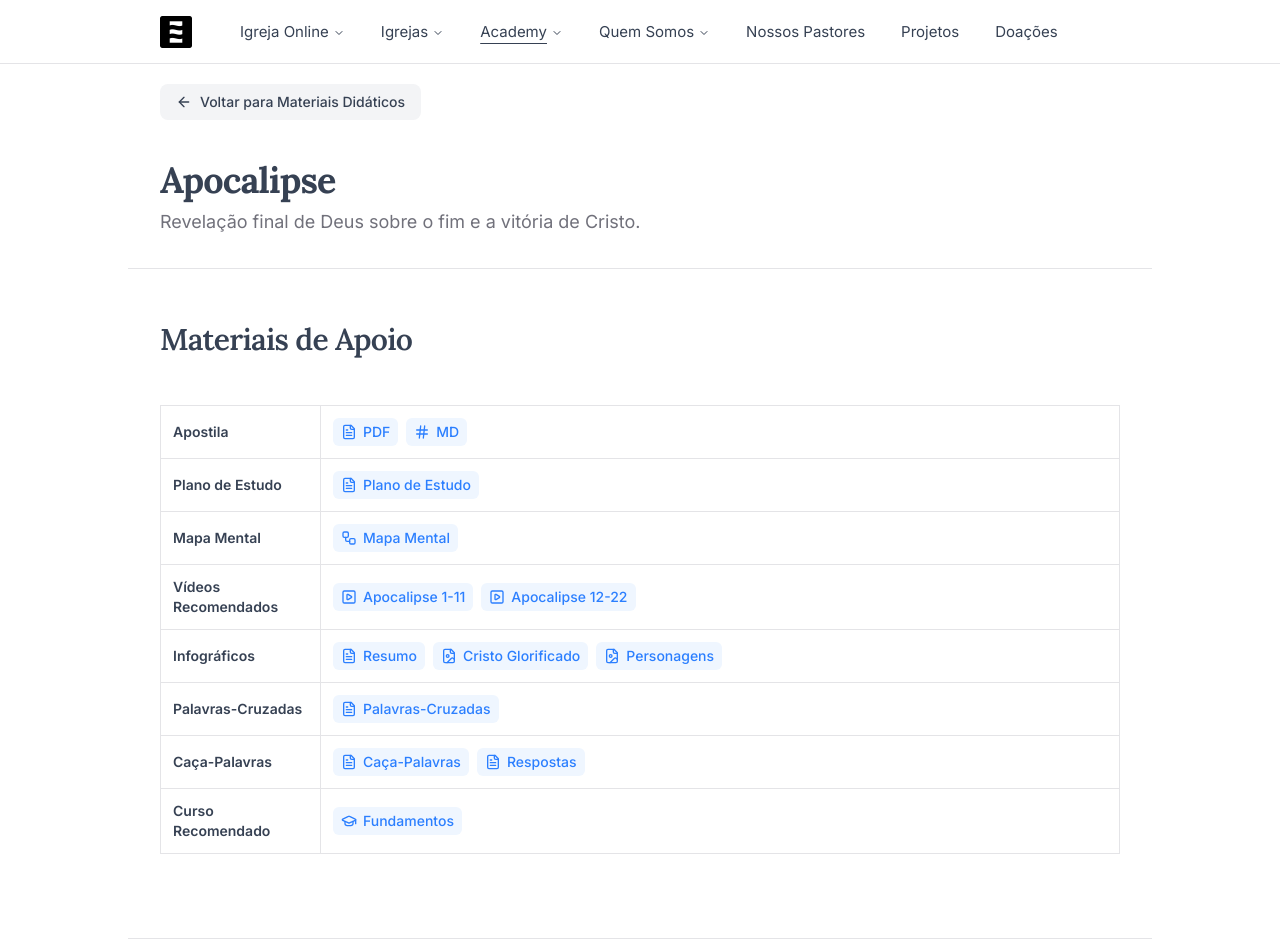
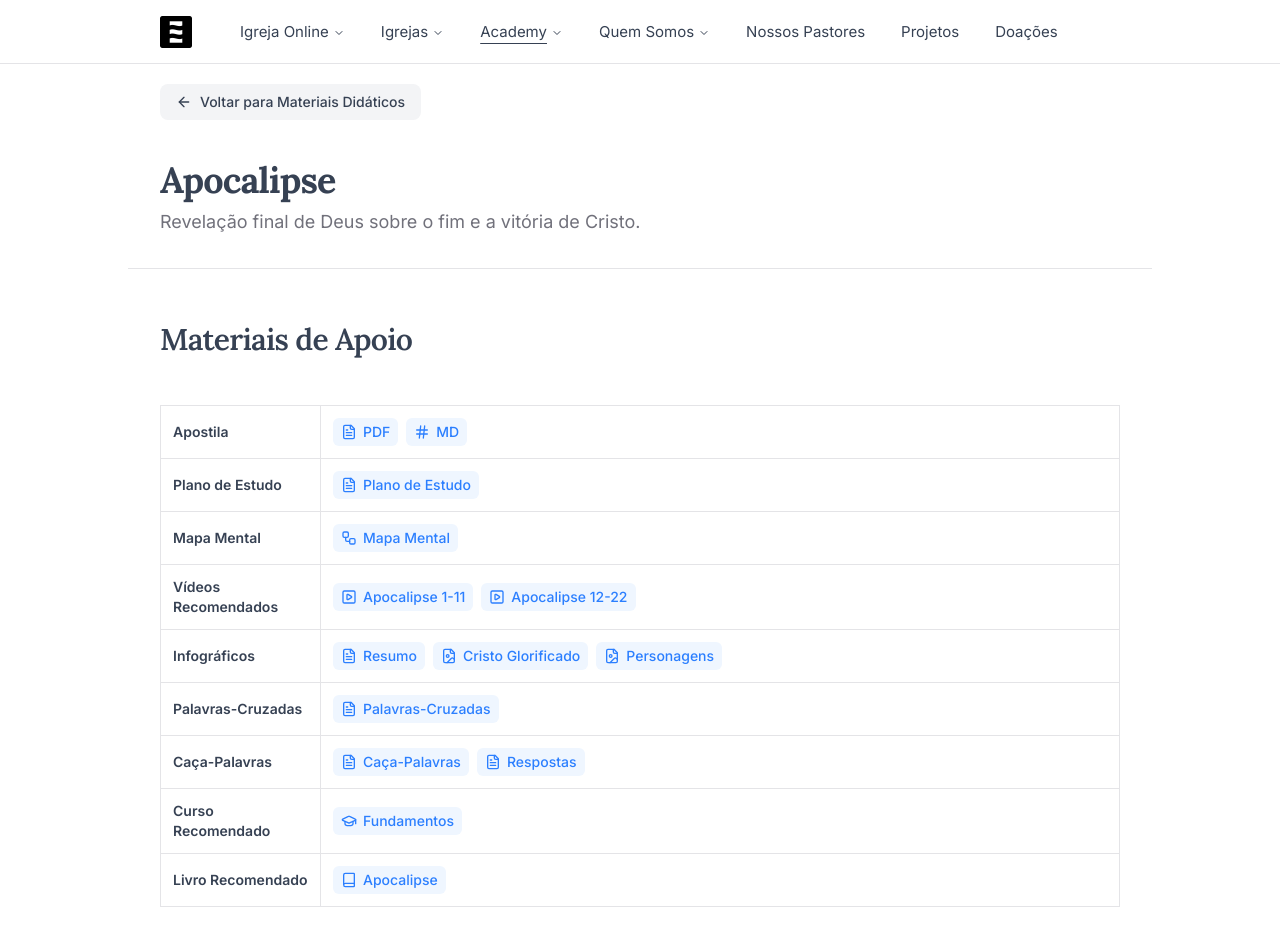
Before and after one commit to oceanodg/ocn-institucional-v4, a Next.js app: page /oceano-academy/materiais-didaticos/apocalipse in a window 1280 px wide. Shown: the top 952 px of the page. Built offline with nearby package versions, Linux system fonts and the light colour scheme.

Commit message:
feat: add recommended book link for Apocalipse materials, enhancing educational resources for students

```diff
--- a/app/(site)/oceano-academy/materiais-didaticos/apocalipse/page.tsx
+++ b/app/(site)/oceano-academy/materiais-didaticos/apocalipse/page.tsx
@@ -5,6 +5,7 @@ import {
   Hash,
   FileText,
   GraduationCap,
+  Book,
 } from "lucide-react";
 import { HeroContainer } from "~/components/hero";
 import { AllTeachingMaterialsBackButton } from "~/components/back-buttons/all-teaching-materials";
@@ -165,6 +166,19 @@ export default function CursoApocalipse() {
                   <LinkSmall href="/oceano-academy/cursos/fundamentos">
                     <GraduationCap className="size-4" />
                     Fundamentos
+                  </LinkSmall>
+                </TableCellLinksContainer>
+              </TableCell>
+            </TableRow>
+            <TableRow className="hover:bg-transparent">
+              <TableCell className="border font-semibold">
+                Livro Recomendado
+              </TableCell>
+              <TableCell>
+                <TableCellLinksContainer>
+                  <LinkSmall href="https://www.amazon.com.br/Apocalipse-vers%C3%ADculo-Severino-Pedro-Silva/dp/B094T8MQF3">
+                    <Book className="size-4" />
+                    Apocalipse
                   </LinkSmall>
                 </TableCellLinksContainer>
               </TableCell>
```
